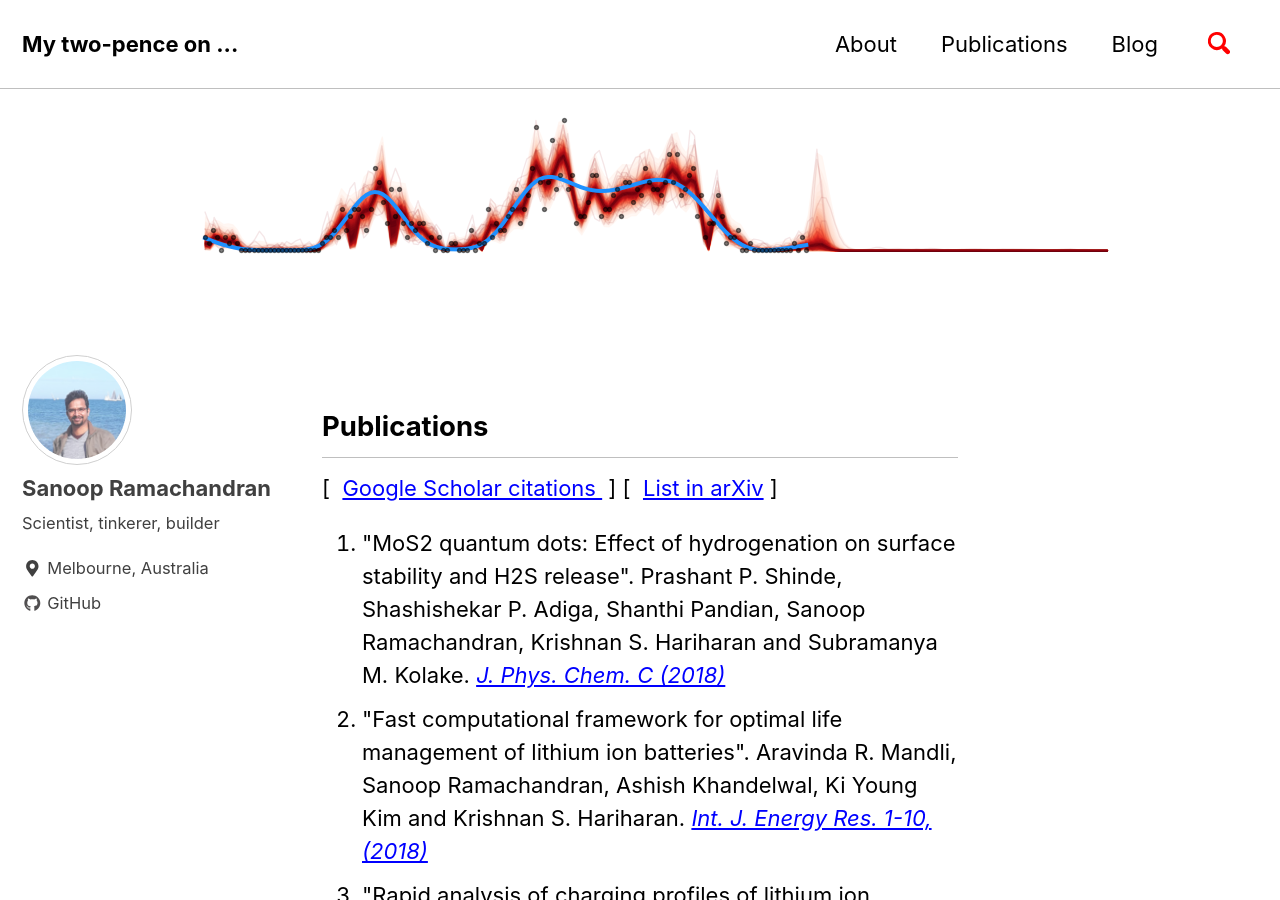
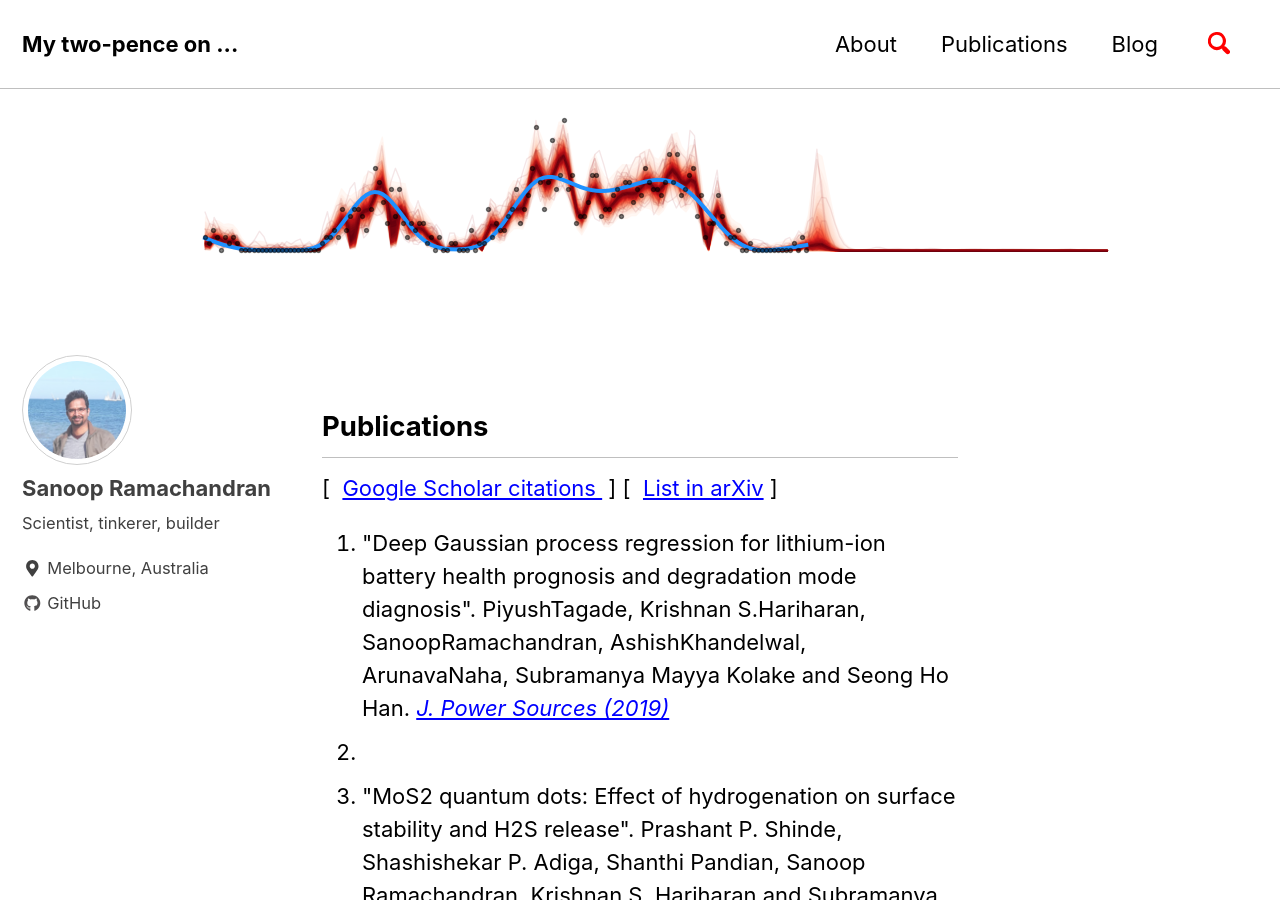
Before and after one commit to snoopyr/snoopyr.github.io, a Jekyll site: the page built from _pages/publications.html, in a window 1280 px wide and 900 px high. Built offline with Jekyll 4.4.1, drawn with Linux system fonts in a browser that asks for light colours; cached includes are drawn as plain includes; nearby versions of some CDN libraries.

Commit message:
Added new publication

```diff
--- a/_pages/publications.html
+++ b/_pages/publications.html
@@ -15,6 +15,9 @@ header:
 
 
 <ol>
+<li> "Deep Gaussian process regression for lithium-ion battery health prognosis and degradation mode diagnosis".
+PiyushTagade, Krishnan S.Hariharan, SanoopRamachandran, AshishKhandelwal, ArunavaNaha, Subramanya Mayya Kolake and Seong Ho Han.
+<i><a href="10.1016/j.jpowsour.2019.227281">J. Power Sources (2019)</a></i><li>
 
 <li>"MoS2 quantum dots: Effect of hydrogenation on surface stability and H2S release".
 Prashant P. Shinde, Shashishekar P. Adiga, Shanthi Pandian, Sanoop Ramachandran, Krishnan S. Hariharan and Subramanya M. Kolake.
```
